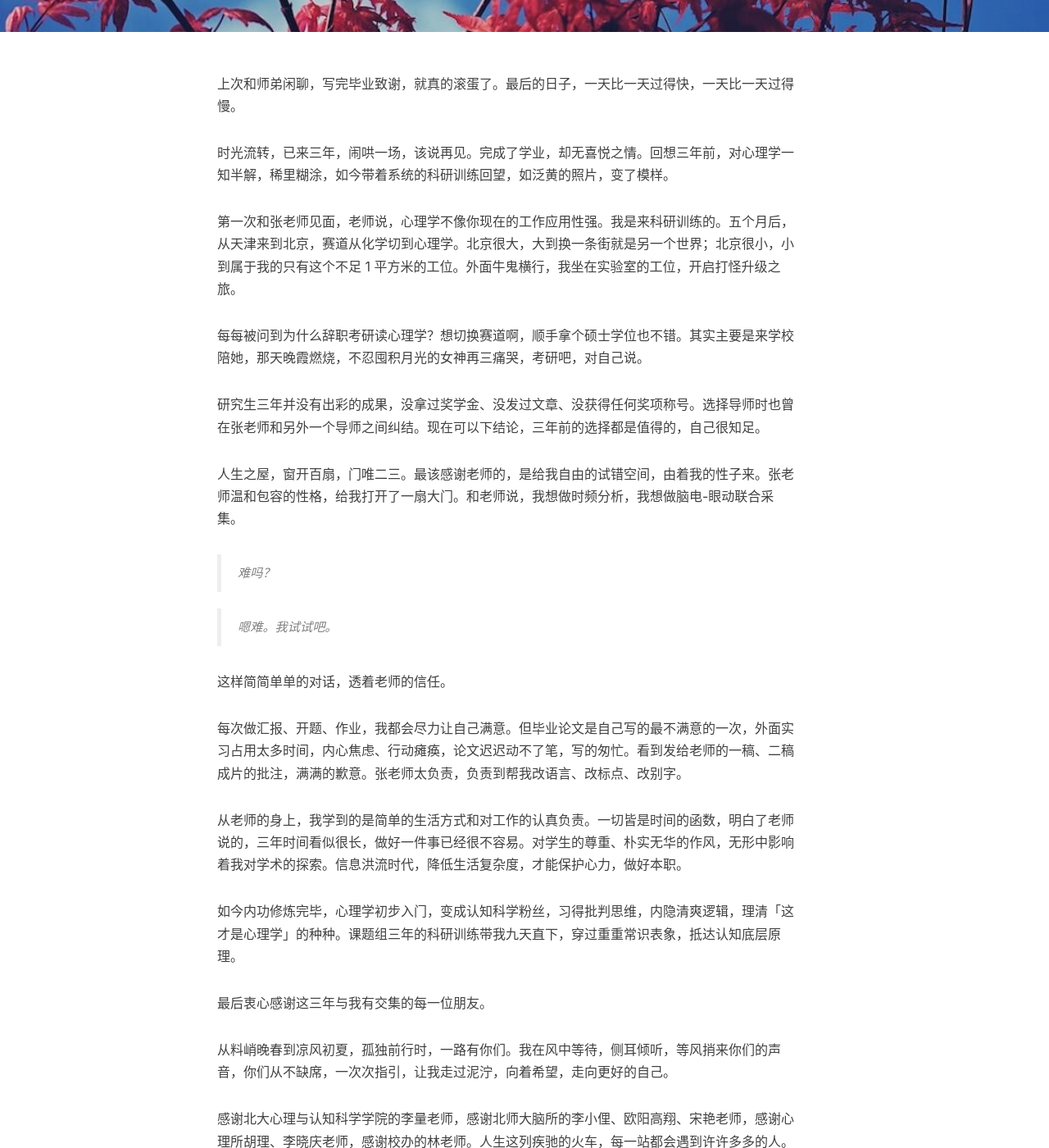
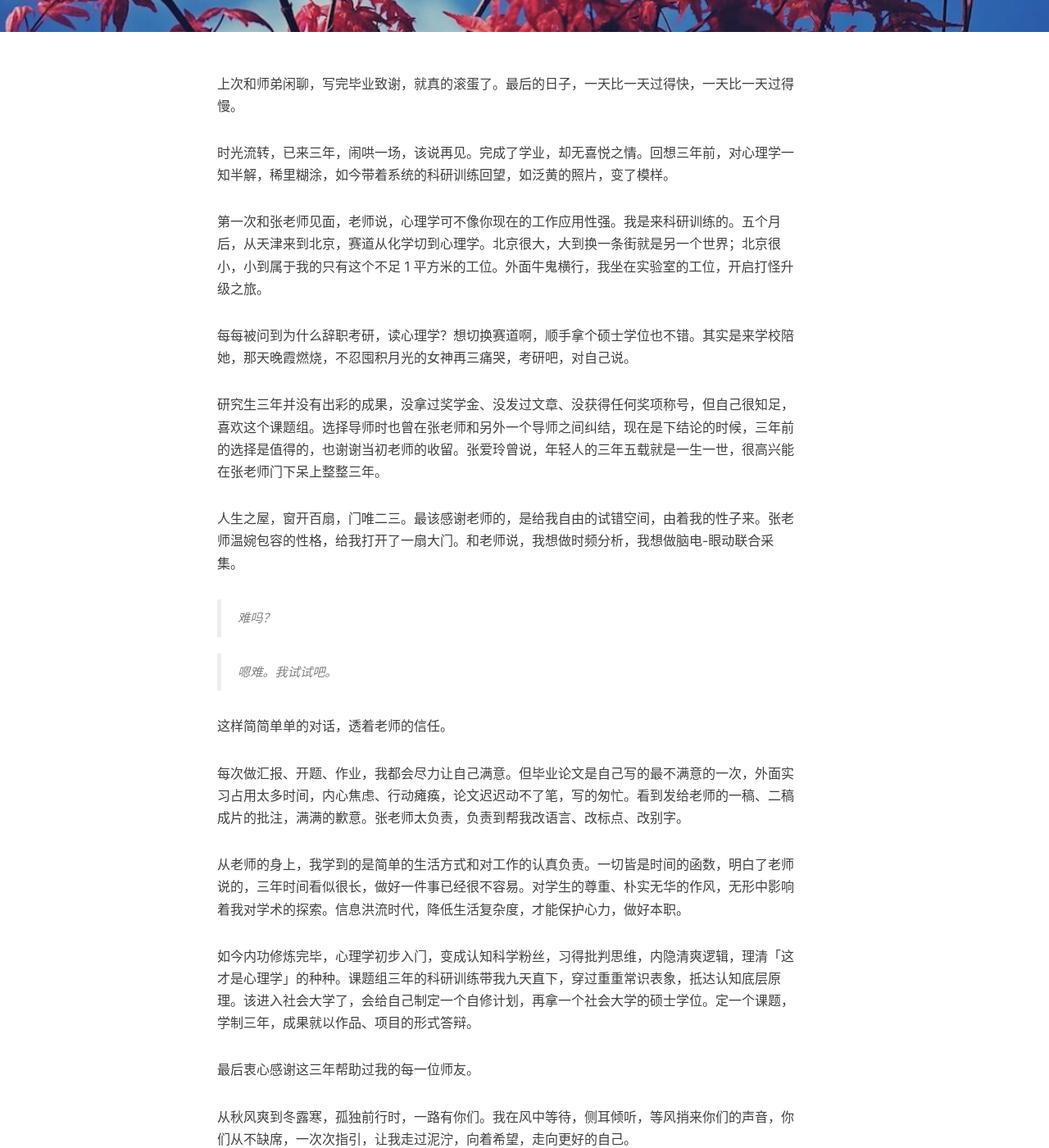
Before and after one commit to zapp926/blog, a Jekyll site: the page built from _posts/2019-05-07-graduate.md, in a window 1280 px wide and 1400 px high, scrolled down 484 px. Shown: the whole window at 82% size. Built offline with Jekyll 4.4.1, drawn with Linux system fonts in a browser that asks for light colours; nearby versions of some CDN libraries; comment, search, counter and statistics services are not loaded; some of the changed text lies outside the part shown.

Commit message:
Update 2019-05-07-graduate.md

```diff
--- a/_posts/2019-05-07-graduate.md
+++ b/_posts/2019-05-07-graduate.md
@@ -13,13 +13,13 @@ tags:
 
 时光流转，已来三年，闹哄一场，该说再见。完成了学业，却无喜悦之情。回想三年前，对心理学一知半解，稀里糊涂，如今带着系统的科研训练回望，如泛黄的照片，变了模样。
 
-第一次和张老师见面，老师说，心理学不像你现在的工作应用性强。我是来科研训练的。五个月后，从天津来到北京，赛道从化学切到心理学。北京很大，大到换一条街就是另一个世界；北京很小，小到属于我的只有这个不足 1 平方米的工位。外面牛鬼横行，我坐在实验室的工位，开启打怪升级之旅。
+第一次和张老师见面，老师说，心理学可不像你现在的工作应用性强。我是来科研训练的。五个月后，从天津来到北京，赛道从化学切到心理学。北京很大，大到换一条街就是另一个世界；北京很小，小到属于我的只有这个不足 1 平方米的工位。外面牛鬼横行，我坐在实验室的工位，开启打怪升级之旅。
 
-每每被问到为什么辞职考研读心理学？想切换赛道啊，顺手拿个硕士学位也不错。其实主要是来学校陪她，那天晚霞燃烧，不忍囤积月光的女神再三痛哭，考研吧，对自己说。
+每每被问到为什么辞职考研，读心理学？想切换赛道啊，顺手拿个硕士学位也不错。其实是来学校陪她，那天晚霞燃烧，不忍囤积月光的女神再三痛哭，考研吧，对自己说。
 
-研究生三年并没有出彩的成果，没拿过奖学金、没发过文章、没获得任何奖项称号。选择导师时也曾在张老师和另外一个导师之间纠结。现在可以下结论，三年前的选择都是值得的，自己很知足。
+研究生三年并没有出彩的成果，没拿过奖学金、没发过文章、没获得任何奖项称号，但自己很知足，喜欢这个课题组。选择导师时也曾在张老师和另外一个导师之间纠结，现在是下结论的时候，三年前的选择是值得的，也谢谢当初老师的收留。张爱玲曾说，年轻人的三年五载就是一生一世，很高兴能在张老师门下呆上整整三年。
 
-人生之屋，窗开百扇，门唯二三。最该感谢老师的，是给我自由的试错空间，由着我的性子来。张老师温和包容的性格，给我打开了一扇大门。和老师说，我想做时频分析，我想做脑电-眼动联合采集。
+人生之屋，窗开百扇，门唯二三。最该感谢老师的，是给我自由的试错空间，由着我的性子来。张老师温婉包容的性格，给我打开了一扇大门。和老师说，我想做时频分析，我想做脑电-眼动联合采集。
 
 > 难吗？
 
@@ -31,11 +31,11 @@ tags:
 
 从老师的身上，我学到的是简单的生活方式和对工作的认真负责。一切皆是时间的函数，明白了老师说的，三年时间看似很长，做好一件事已经很不容易。对学生的尊重、朴实无华的作风，无形中影响着我对学术的探索。信息洪流时代，降低生活复杂度，才能保护心力，做好本职。
 
-如今内功修炼完毕，心理学初步入门，变成认知科学粉丝，习得批判思维，内隐清爽逻辑，理清「这才是心理学」的种种。课题组三年的科研训练带我九天直下，穿过重重常识表象，抵达认知底层原理。
+如今内功修炼完毕，心理学初步入门，变成认知科学粉丝，习得批判思维，内隐清爽逻辑，理清「这才是心理学」的种种。课题组三年的科研训练带我九天直下，穿过重重常识表象，抵达认知底层原理。该进入社会大学了，会给自己制定一个自修计划，再拿一个社会大学的硕士学位。定一个课题，学制三年，成果就以作品、项目的形式答辩。
 
-最后衷心感谢这三年与我有交集的每一位朋友。
+最后衷心感谢这三年帮助过我的每一位师友。
 
-从料峭晚春到凉风初夏，孤独前行时，一路有你们。我在风中等待，侧耳倾听，等风捎来你们的声音，你们从不缺席，一次次指引，让我走过泥泞，向着希望，走向更好的自己。
+从秋风爽到冬露寒，孤独前行时，一路有你们。我在风中等待，侧耳倾听，等风捎来你们的声音，你们从不缺席，一次次指引，让我走过泥泞，向着希望，走向更好的自己。
 
 感谢北大心理与认知科学学院的李量老师，感谢北师大脑所的李小俚、欧阳高翔、宋艳老师，感谢心理所胡理、李晓庆老师，感谢校办的林老师。人生这列疾驰的火车，每一站都会遇到许许多多的人。首师大这一站，要感谢的人还很多，当然最应该感谢的是我的女朋友，这就不是一两句话就能表达的了。
 
@@ -52,4 +52,5 @@ tags:
 
 #### ChangeLog
 
+* 190508 ZAPP 修改部分细节
 * 190507 ZAPP 完成初稿
```
Also changed, not shown: other parts of _posts/2019-05-07-graduate.md (+1 -1 lines).
